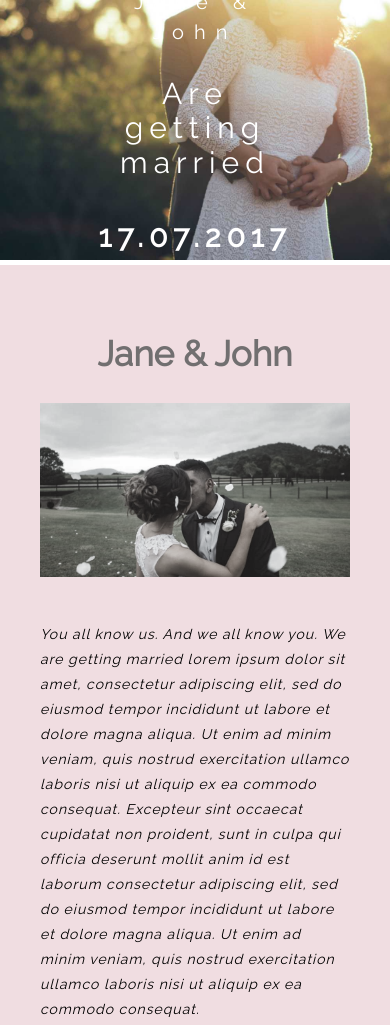
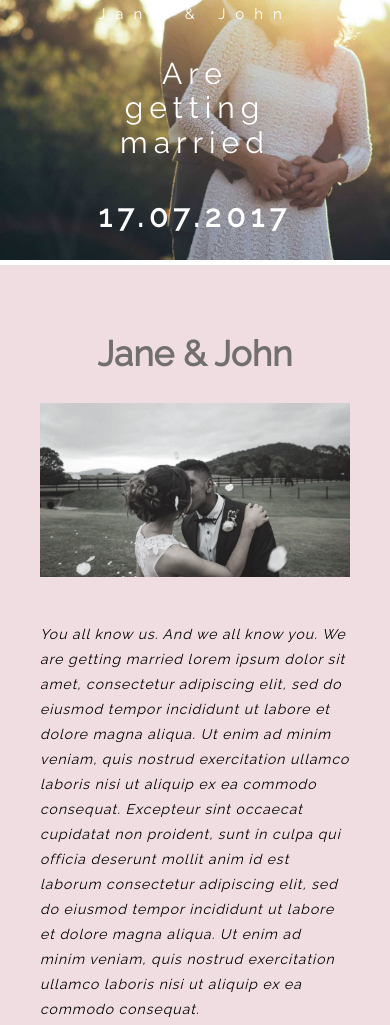
Before and after one commit to phuthinhnguyen/weddinginvitation, a plain HTML site: page index.html in a window 390 px wide. Shown: the top 1025 px of the page. Drawn offline with Linux system fonts and the light colour scheme.

Commit message:
Add files via upload

```diff
--- a/index.html
+++ b/index.html
@@ -326,7 +326,11 @@
             width: 100%;
         }
       }
-      @media only screen and (max-width:400px){
+      @media only screen and (max-width:500px){
+        .item1 h2{
+              font-size: 15px;
+              line-height: 25px;
+         }
          .menursvp{
             width: 300px;
             height: 380px;
```
